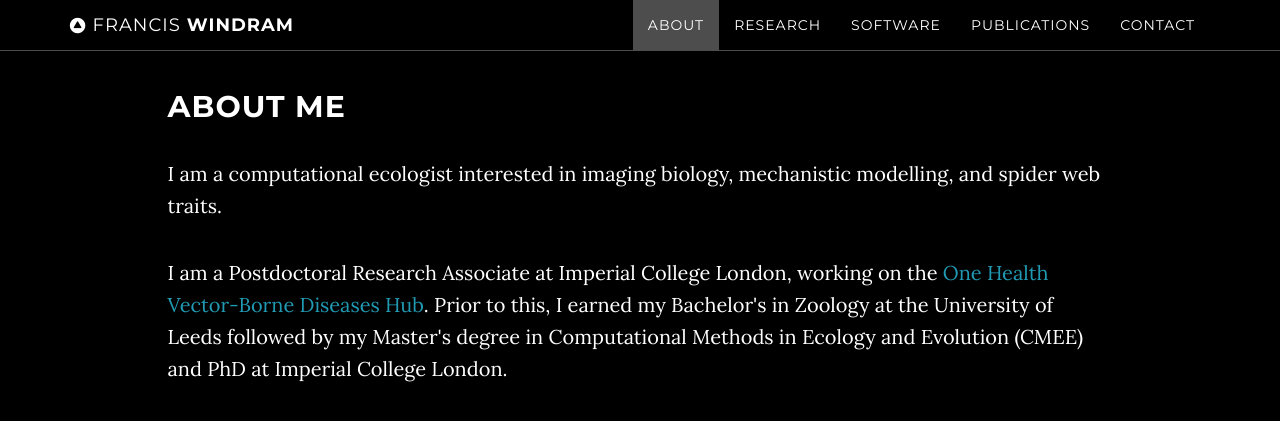
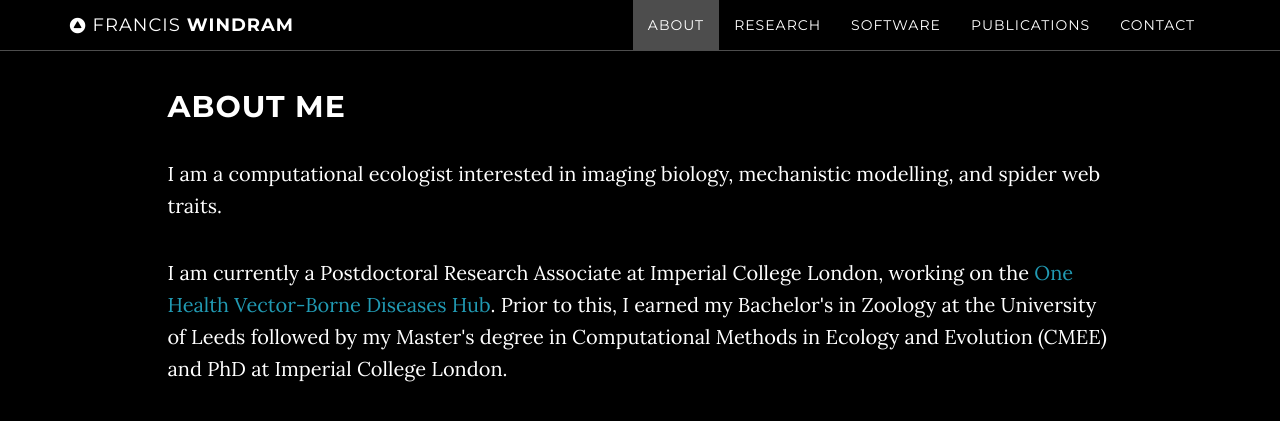
Before and after one commit to fwindram/fwindram.github.io, a Jekyll site: the page built from index.html, in a window 1280 px wide and 900 px high, scrolled down 1324 px, cut to the strip 0-446 px from the top of the window. Shown: the top 421 px of the strip. Built offline with Jekyll 4.4.1, drawn with Linux system fonts in a browser that asks for light colours; some of the changed text lies outside the part shown.

Commit message:
Update paper ordering

```diff
--- a/_includes/about.html
+++ b/_includes/about.html
@@ -5,7 +5,7 @@
                 <img class="headshot" src="../img/headshot.jpg" alt="Headshot of Francis Windram">
                 <h2>About Me</h2>
                 <p>I am a computational ecologist interested in imaging biology, mechanistic modelling, and spider web traits.</p>
-                <p>I am a Postdoctoral Research Associate at Imperial College London, working on the <a href="https://www.imperial.ac.uk/news/250073/new-gather-data-diseases-spread-mosquitoes/">One Health Vector-Borne Diseases Hub</a>. Prior to this, I earned my Bachelor's in Zoology at the University of Leeds followed by my Master's degree in Computational Methods in Ecology and Evolution (CMEE) and PhD at Imperial College London.</p>
+                <p>I am currently a Postdoctoral Research Associate at Imperial College London, working on the <a href="https://www.imperial.ac.uk/news/250073/new-gather-data-diseases-spread-mosquitoes/">One Health Vector-Borne Diseases Hub</a>. Prior to this, I earned my Bachelor's in Zoology at the University of Leeds followed by my Master's degree in Computational Methods in Ecology and Evolution (CMEE) and PhD at Imperial College London.</p>
             </div>
         </div>
     </section>
--- a/_includes/publications.html
+++ b/_includes/publications.html
@@ -15,15 +15,15 @@
                 <h3>As contributing author</h3>
                 <p>
                     <ul>
+                        <li class="paper">Waring, B., L. Lancastle, T. Bell, M. I. Bidartondo, P. García-Díaz, X. Lambin, E. Vanguelova, & <span class="author">F. Windram.</span> (2024)<br>
+                            Windthrow disturbance impacts soil biogeochemistry and bacterial communities in a temperate forest.<br>
+                            <span class="deprioritise"><i>Plant Soil</i><br>
+                                            <a href="https://link.springer.com/article/10.1007/s11104-024-07086-8">DOI: 10.1007/s11104-024-07086-8</a></span>
+                        </li>
                         <li class="paper">Shocket, M., J. Caldwell, P. Huxley, C. Lippi, <span class="author">F. Windram</span>, & A. Keyel. (2023)<br>
                             Chapter 12: Modeling the effects of climate and climate change on transmission of vector-borne disease.<br>
                             <span class="deprioritise"><i>in: Planetary health approaches to understand and control vector-borne diseases</i>. Ed: J. Conn.<br>
                             <a href="https://brill.com/edcollchap/book/9789004688650/BP000021.xml">DOI: 10.3920/9789004688650_012</a></span>
-                        </li>
-                        <li class="paper">Waring, B., L. Lancastle, T. Bell, M. I. Bidartondo, P. García-Díaz, X. Lambin, E. Vanguelova, & <span class="author">F. Windram.</span> (2024)<br>
-                            Windthrow disturbance impacts soil biogeochemistry and bacterial communities in a temperate forest.<br>
-                            <span class="deprioritise"><i>Plant Soil</i><br>
-                                    <a href="https://link.springer.com/article/10.1007/s11104-024-07086-8">DOI: 10.1007/s11104-024-07086-8</a></span>
                         </li>
                     </ul>
                 </p>
--- a/_includes/research.html
+++ b/_includes/research.html
@@ -7,10 +7,10 @@
                     <p>My own research investigates a wide variety of topics within the realm of computational ecology and imaging biology. My current focus is predominantly on spider web imaging and web traits.</p>
                     <p>My work is largely theoretical and computational, but also includes lab and fieldwork as the empirical foundation. I look to improve current methods of data generation, analysis, and visualisation, incorporating my experience as a graphic designer and in software development.</p>
                 <h3>Novel imaging methods</h3>
-                    <p>Imaging concepts and techniques are important in ecology and in biology more generally. Camera trapping, camouflage, biomimicry, vision, colouration, and structural analysis all have major elements of image generation and analysis. I am very interested in designing and testing new methods to extract this sort of data in the field and the lab, with a current focus on spider web imaging. In my recent paper "Improving in-situ spider web photography with UV fluorescence" (in review), I developed a modification to the established night-sampling techniques used to photograph spider webs in the field. I exploited the phenomenon of UV fluorescence to force silk strands to glow in the visible light spectrum while excluding any UV light reflected from the background with a UV filter. This notably improved contrast within photos, leading to much better distinction between webs and their backgrounds.</p>
+                    <p>Imaging concepts and techniques are important in ecology and in biology more generally. Camera trapping, camouflage, biomimicry, vision, colouration, and structural analysis all have major elements of image generation and analysis. I am very interested in designing and testing new methods to extract this sort of data in the field and the lab, with a current focus on spider web imaging. Recently, I developed a modification to the established night-sampling techniques used to photograph spider webs in the field. I exploited the phenomenon of UV fluorescence to force silk strands to glow in the visible light spectrum while excluding any UV light reflected from the background with a UV filter. This notably improved contrast within photos, leading to much better distinction between webs and their backgrounds.</p>
                 <img class="illustration" src="../img/Torch_angle_white.svg" width=98% alt="A torch shining UV light (depicted as a violet dashed wave) on a web at a 20 degree angle. Some light hits the web and is re-emitted in the visible spectrum (depicted as an orange solid wave). This light passes through a UV filter before being captured by a camera. Other light passes through the web and reflects off the background, staying the same wavelength and getting stopped by the UV filter.">
                 <h3>Image analysis pipelines</h3>
-                    <p>I usually take a mechanistic approach to image analysis: I start from the physical fundamentals of how the features of an image are created and use that knowledge to design analyses that extract the traits we are interested in. Part of my current work in my PhD focuses on automating the process of extracting functional traits from images of spider webs. This has historically been a slow and manual process, but our methods are around 52x faster and create digitisation outputs that are more data-rich.</p>
+                    <p>I usually take a mechanistic approach to image analysis: I start from the physical fundamentals of how the features of an image are created and use that knowledge to design analyses that extract the traits we are interested in. Part of my PhD focused on automating the process of extracting functional traits from images of spider webs. This has historically been a slow and manual process, but our methods are around 52x faster and create digitisation outputs that are more data-rich.</p>
                 <img class="illustration" src="../img/bighough_w5_1080_trans.png" width=98% alt="Visualised Hough line transform of a spider web.">
                 <h3>Computational ecology methods</h3>
                     <p>Ecology benefits hugely from accurate and well-designed computing. I focus on improving the speed and reproducibility of ecological analysis and modelling using powerful, extensible, user-friendly computational approaches. This aim also filters down to my teaching, where I work to empower students to both write clever code and also to believe that they can solve problems in computing using their own intuition and skill. I predominantly work in <b>Python</b> and <b>R</b>, but also write in C, C++, Javascript, and Processing.</p>
```
